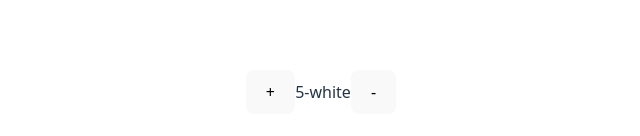
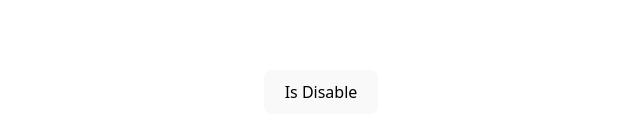
Before and after one commit to Munir-talha/React-Practce-Code-Coffee, a React (Vite) app: page / in a window 1280 px wide. Shown: the part 308-444 px from the top of the page, without its empty margins (319-959 px from the left). Built offline with nearby package versions, Linux system fonts and the light colour scheme.

Commit message:
UseSate + Consitional Rendering + React Form

```diff
--- a/src/App.jsx
+++ b/src/App.jsx
@@ -2,13 +2,17 @@ import { useState } from 'react'
 import Button from './Components/Button'
 import Card from './Components/Card'
 import './App.css'
+import Form from './Components/Form'
+import ConditionalRendering from './Components/ConditionalRendering'
 
 function App() {
-  const [count, setCount] = useState(0)
-
+  const [count, setCount] = useState({name:'talha' , desig:'CS'})
   return (
     <>
-    <Button/>
+    <ConditionalRendering/>
+    {/* <Form/> */}
+      {/* <Button/> */}
+
     </>
   )
 }
--- /dev/null
+++ b/src/Components/ConditionalRendering.jsx
@@ -0,0 +1,19 @@
+import React, { useState } from 'react'
+
+const ConditionalRendering = () => {
+    const [isDisable , setIsDisable] = useState(false)
+    const changeDisability = () => {
+        setIsDisable(!isDisable)
+    }
+  return (
+    <div>
+        {/* Ternary Operator
+        {isDisable==='true'?<input type='text' placeholder='Enter Name'></input>:""} */}
+
+        {isDisable && <div><input type='text' placeholder='Enter Name'></input></div>}
+           <button onClick={changeDisability}>Is Disable</button>
+    </div>
+  )
+}
+
+export default ConditionalRendering
--- /dev/null
+++ b/src/Components/Form.jsx
@@ -0,0 +1,28 @@
+import React, { useState } from 'react'
+
+function Form() {
+    const [userCred , setUserCred] = useState({Fname : '' , Pass : ''})
+    const [pass , setPass] = useState('')
+
+
+    const onSubmit = () => {
+        console.log(userCred.Fname)
+    }
+
+  return (
+    <div>
+      <div><input type="text" value={userCred.Fname} placeholder='Enter Name' onChange={(e) =>
+        setUserCred((prevValue)=>
+        {
+            return prevValue = {...prevValue , Fname : e.target.value}
+        }
+        )
+        } ></input></div>
+      <div><input type="password" placeholder='Enter Password' onChange={(e) => setPass(e.target.value)}></input></div>
+      <button onClick={onSubmit}>Submit</button>
+
+    </div>
+  )
+}
+
+export default Form
```
